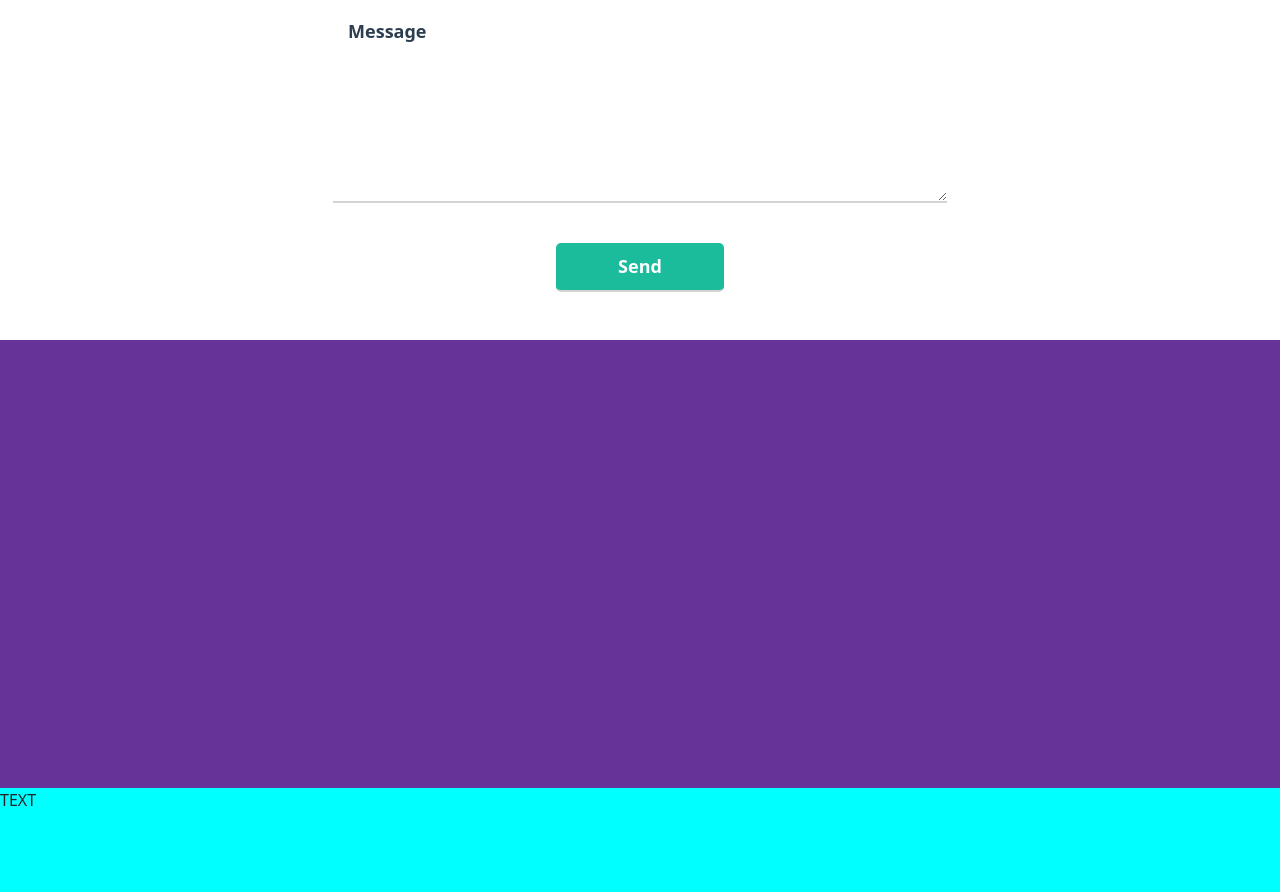
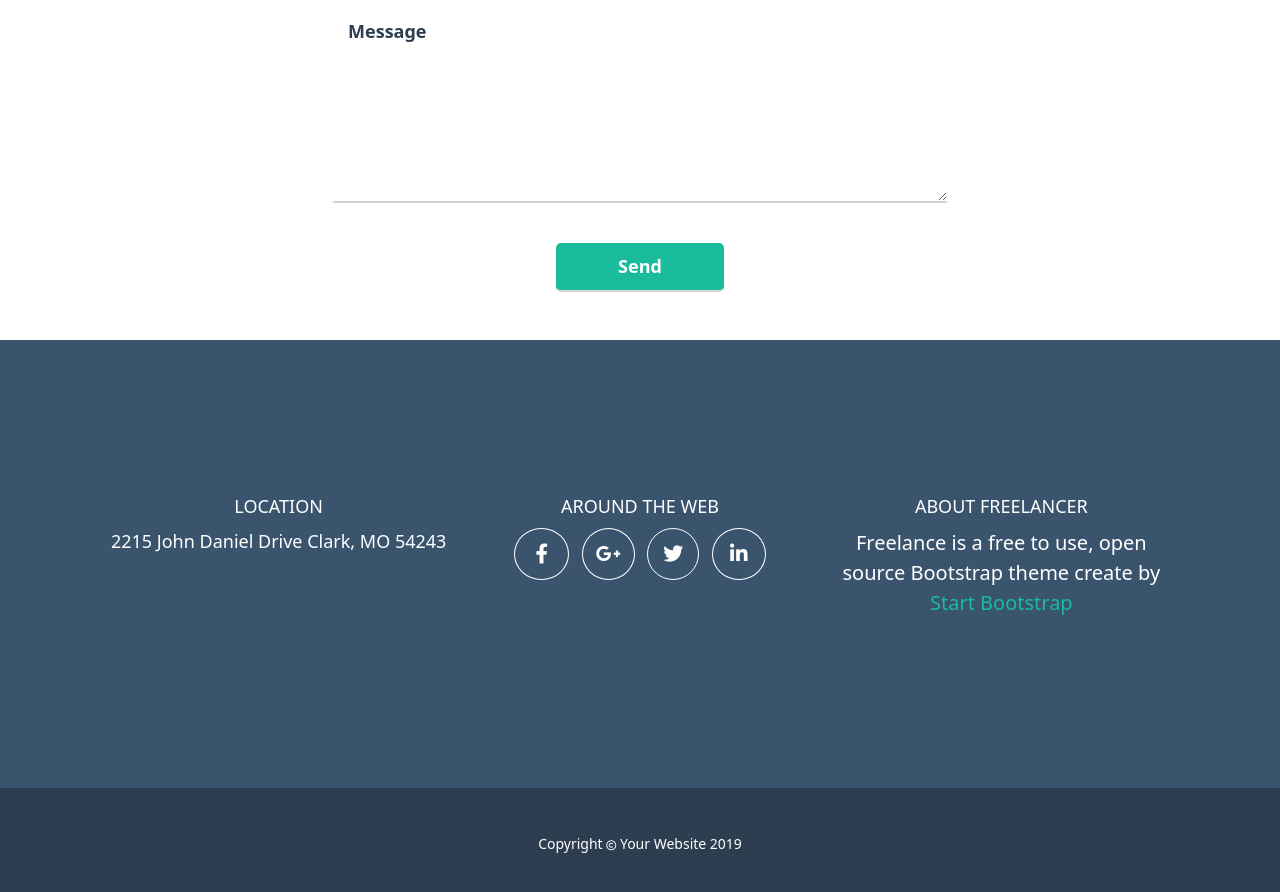
Before and after one commit to Andrea8802/html-css-bootstrap-freelancer, a plain HTML site: page index.html in a window 1280 px wide. Shown: the part 1985-2877 px from the top of the page. Drawn offline with nearby package versions, Linux system fonts and the light colour scheme.

Commit message:
All Project Completed

```diff
--- a/css/style.css
+++ b/css/style.css
@@ -8,6 +8,8 @@ li{
     --background-color: #1abc9c;
 }
 
+
+
 /* Header Rules */
 header{
     height: 90px;
@@ -16,6 +18,10 @@ header{
 
 header nav{
     height: 100%;
+}
+
+nav a:hover{
+    color: white;
 }
 
 nav h1{
@@ -194,16 +200,61 @@ footer{
 
 .top{
     height: 80%;
-    display: flex;
-    align-items: center;
-    justify-content: center;
-    /* DEBUG */
-    background-color: rebeccapurple;
+    background-color: #3a546d;
+}
 
+.top p{
+    font-size: 20px;
+}
+
+.top a{
+    color: white;
+    text-decoration: none;
+}
+
+.top p a{
+    color: #1abb9b;
+    text-decoration: none;
+}
+
+.top .col-12{
+    color: white;
+    font-size: 18px;
+}
+
+.top .col-12 i{
+    border: 1px solid white;
+    font-size: 20px;
+    /* padding: 10px 10px; */
+    border-radius: 50%;
+}
+
+.fa-facebook-f{
+    padding: 15px 20px;
+}
+
+.fa-google-plus-g{
+    padding: 15px 13px;
+}
+
+.fa-twitter{
+    padding: 15px 15px;
+}
+
+.fa-linkedin-in{
+    padding: 15px 17px;
 }
 
 .bottom{
     height: 20%;
-    /* DEBUG */
-    background-color: aqua;
+    background-color: #2c3e50;
 }
+
+.bottom div{
+    color: white;
+    font-size: 14px;
+}
+
+.bottom div i{
+    font-size: 10px;
+}
--- a/index.html
+++ b/index.html
@@ -21,7 +21,7 @@
                         START BOOTSTRAP
                     </h1>
 
-                    <h2 class="d-sm-none d-block">
+                    <h2 class="d-sm-none d-block ps-2">
                         START BOOTSTRAP
                     </h2>
                 </div>
@@ -170,19 +170,57 @@
     </main>
 
     <footer>
-        <section class="top">
+        <section class="top d-flex justify-content-center align-items-center">
             <div class="container">
-                <div class="row mx-3">
-                    <div class="col-12 col-md-4"></div>
-                    <div class="col-12 col-md-4"></div>
-                    <div class="col-12 col-md-4"></div>
+                <div class="row row-cols-1 row-cols-md-3 mx-3 text-center">
+                    <div class="col-12 my-3">
+                        <div class="mb-2">
+                            LOCATION
+                        </div>
+
+                        <div>
+                            2215 John Daniel Drive Clark, MO 54243
+                        </div>
+                    </div>
+                    <div class="col-12 my-3">
+                        <div class="mb-2">
+                            AROUND THE WEB
+                        </div>
+
+                        <a href="#">
+                            <i class="fa-brands fa-facebook-f mx-1"></i>
+                        </a>
+                        <a href="#">
+                            <i class="fa-brands fa-google-plus-g mx-1"></i>
+                        </a>
+                        <a href="#">
+                            <i class="fa-brands fa-twitter mx-1"></i>
+                        </a>
+                        <a href="#">
+                            <i class="fa-brands fa-linkedin-in mx-1"></i>
+                        </a>
+                    </div>
+                    <div class="col-12 my-3">
+                        <div class="mb-2">
+                            ABOUT FREELANCER
+                        </div>
+
+                        <p>
+                            Freelance is a free to use, open source Bootstrap theme create by
+                            <a href="#" class="">
+                                Start Bootstrap
+                            </a>
+                        </p>
+                    </div>
                 </div>
             </div>
         </section>
 
-        <section class="bottom">
+        <section class="bottom d-flex justify-content-center align-items-center">
             <div>
-                TEXT
+                Copyright
+                <i class="fa-regular fa-copyright"></i>
+                Your Website 2019
             </div>
         </section>
     </footer>
```
